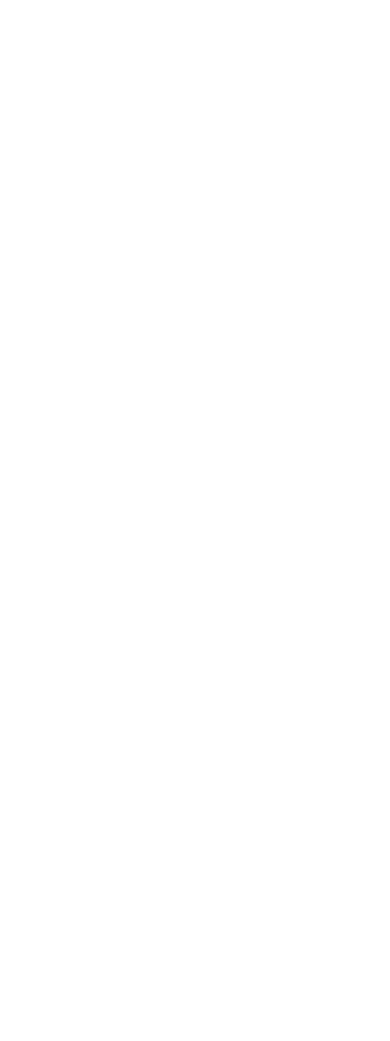
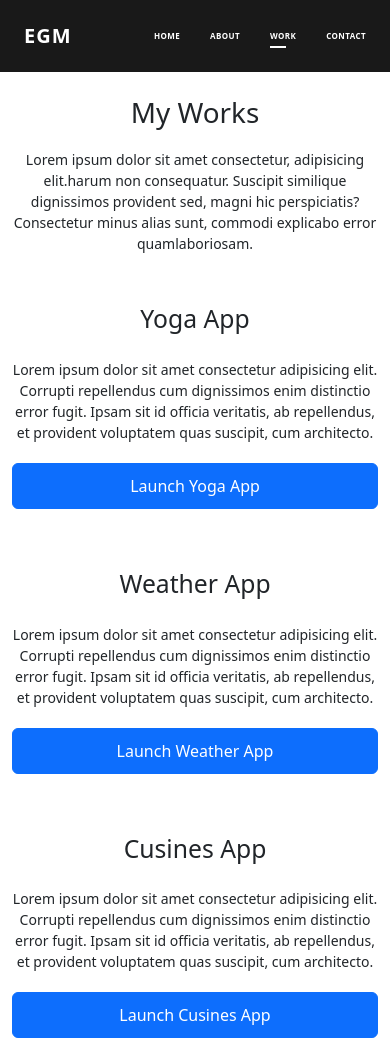
Before and after one commit to El1650/Portfolio_Project, a plain HTML site: page work.html in a window 390 px wide. Shown: the top 1041 px of the page. Before the commit the page ends 844 px from the top, so only its background shows below. Drawn offline with nearby package versions, Linux system fonts and the light colour scheme.

Commit message:
Integrated the work section

```diff
--- a/css/style.css
+++ b/css/style.css
@@ -172,6 +172,15 @@
   color: var(--primary-color);
 }
 
+/* Footer */
+#main-footer .container {
+  color: #fff;
+  background: rgba(0, 0, 0, 0.9);
+  max-width: 100%;
+  height: 10vh;
+  padding: 25px 0;
+}
+
 /* About Page */
 #about .about-intro h1 {
   font-size: 50px;
@@ -264,13 +273,18 @@
   background-color: #149ddd;
 }
 
-/* Footer */
-#main-footer .container {
-  color: #fff;
-  background: rgba(0, 0, 0, 0.9);
-  max-width: 100%;
-  height: 10vh;
-  padding: 25px 0;
+/* Work */
+.work .btn {
+  display: flex;
+  text-align: center;
+  justify-content: center;
+  width: 50%;
+  margin: 0 auto;
+  padding: 15px 20px;
+}
+
+.work .work-img {
+  visibility: hidden;
 }
 
 /* Responsive */
@@ -322,6 +336,20 @@
     height: 60px;
     margin: 25px auto 0;
   }
+
+  #work .row h2 {
+    margin: 40px 0;
+  }
+  #work .row p {
+    margin: 20px 0;
+    font-size: 14px;
+  }
+
+  #work .btn {
+    width: 100%;
+    margin: 0 auto 30px;
+    padding: 10px 10px;
+  }
 }
 
 @media (max-width: 540px) {
@@ -355,7 +383,8 @@
 
   .services p,
   #about p,
-  .skills p {
+  .skills p,
+  #work p {
     font-size: 12px;
   }
 
@@ -397,6 +426,25 @@
     font-size: 14px;
   }
 
+  .row img {
+    display: none;
+  }
+
+  #work .row h2 {
+    margin: 30px 0 5px;
+    text-align: center;
+  }
+  #work .row p {
+    margin-bottom: 20px;
+    text-align: center;
+  }
+
+  #work .btn {
+    width: 100%;
+    margin: 0 auto 30px;
+    padding: 10px 10px;
+  }
+
   #main-footer .container {
     font-size: 12px;
   }
--- a/work.html
+++ b/work.html
@@ -0,0 +1,142 @@
+<!DOCTYPE html>
+<html lang="en">
+  <head>
+    <meta charset="UTF-8" />
+    <meta name="viewport" content="width=device-width, initial-scale=1.0" />
+    <link
+      href="https://cdn.jsdelivr.net/npm/bootstrap@5.3.2/dist/css/bootstrap.min.css"
+      rel="stylesheet"
+      integrity="sha384-T3c6CoIi6uLrA9TneNEoa7RxnatzjcDSCmG1MXxSR1GAsXEV/Dwwykc2MPK8M2HN"
+      crossorigin="anonymous" />
+    <script
+      src="https://cdn.jsdelivr.net/npm/bootstrap@5.3.2/dist/js/bootstrap.bundle.min.js"
+      integrity="sha384-C6RzsynM9kWDrMNeT87bh95OGNyZPhcTNXj1NW7RuBCsyN/o0jlpcV8Qyq46cDfL"
+      crossorigin="anonymous"></script>
+    <script src="https://cdn.jsdelivr.net/npm/typed.js@2.0.12"></script>
+    <link
+      rel="stylesheet"
+      href="https://cdnjs.cloudflare.com/ajax/libs/font-awesome/4.7.0/css/font-awesome.min.css" />
+    <link rel="stylesheet" href="./css/style.css" />
+    <title>Document</title>
+  </head>
+  <body>
+    <!-- Header part -->
+    <header id="header" class="fixed-top header-scrolled">
+      <div class="container">
+        <div
+          class="container-fluid d-flex align-items-center justify-content-between">
+          <h1 class="logo">
+            <a href="index.html">EGM</a>
+          </h1>
+          <nav id="navbar" class="navbar">
+            <ul>
+              <li>
+                <a class="nav-link" href="index.html">Home</a>
+              </li>
+              <li><a class="nav-link" href="about.html">About</a></li>
+              <li><a class="nav-link active" href="work.html">Work</a></li>
+              <li><a class="nav-link" href="#">Contact</a></li>
+            </ul>
+          </nav>
+        </div>
+      </div>
+    </header>
+
+    <!-- Work section -->
+    <section id="work" class="work">
+      <div class="container">
+        <div class="row">
+          <div class="col፟-lg-12">
+            <div class="work-intro pt-5 mt-5 text-center">
+              <h1>My Works</h1>
+              <div class="work-content text-justify">
+                <p>
+                  Lorem ipsum dolor sit amet consectetur, adipisicing elit.harum
+                  non consequatur. Suscipit similique dignissimos provident sed,
+                  magni hic perspiciatis?Consectetur minus alias sunt, commodi
+                  explicabo error quamlaboriosam.
+                </p>
+              </div>
+            </div>
+          </div>
+
+          <div class="col-md-12">
+            <h2 class="title">Yoga App</h2>
+          </div>
+          <div class="col-md-6 mt-md-4">
+            <img
+              class="img-fluid rounded yoga"
+              src="./img/yoga.png"
+              alt="yogaWebsite" />
+          </div>
+          <div class="col-md-6 mt-lg-5">
+            <p>
+              Lorem ipsum dolor sit amet consectetur adipisicing elit. Corrupti
+              repellendus cum dignissimos enim distinctio error fugit. Ipsam sit
+              id officia veritatis, ab repellendus, et provident voluptatem quas
+              suscipit, cum architecto.
+            </p>
+            <div class="links mt-md-5">
+              <a class="btn btn-primary mt-1" href="about.html"
+                >Launch Yoga App</a
+              >
+            </div>
+          </div>
+
+          <div class="col-md-12">
+            <h2 class="title mt-md-5">Weather App</h2>
+          </div>
+          <div class="col-md-6 mt-md-4">
+            <img
+              class="img-fluid rounded yoga"
+              src="./img/weather.jpg"
+              alt="weatherWebsite" />
+          </div>
+          <div class="col-md-6 mt-lg-5">
+            <p>
+              Lorem ipsum dolor sit amet consectetur adipisicing elit. Corrupti
+              repellendus cum dignissimos enim distinctio error fugit. Ipsam sit
+              id officia veritatis, ab repellendus, et provident voluptatem quas
+              suscipit, cum architecto.
+            </p>
+            <div class="links mt-md-5">
+              <a class="btn btn-primary mt-1" href="about.html"
+                >Launch Weather App</a
+              >
+            </div>
+          </div>
+
+          <div class="col-md-12">
+            <h2 class="title mt-lg-5">Cusines App</h2>
+          </div>
+          <div class="col-md-6 mt-lg-4">
+            <img
+              class="img-fluid rounded yoga"
+              src="./img/cusines.jpg"
+              alt="cusinesWebsite" />
+          </div>
+          <div class="col-md-6 mt-lg-5">
+            <p>
+              Lorem ipsum dolor sit amet consectetur adipisicing elit. Corrupti
+              repellendus cum dignissimos enim distinctio error fugit. Ipsam sit
+              id officia veritatis, ab repellendus, et provident voluptatem quas
+              suscipit, cum architecto.
+            </p>
+            <div class="links mt-lg-5 mb-4">
+              <a class="btn btn-primary mt-1" href="about.html"
+                >Launch Cusines App</a
+              >
+            </div>
+          </div>
+        </div>
+      </div>
+    </section>
+
+    <!-- Footer Section -->
+    <footer id="main-footer" class="text-center">
+      <div class="container">
+        <p>Copyright &copy;2023, Elena G. Mandefro, All Rights Reserved.</p>
+      </div>
+    </footer>
+  </body>
+</html>
```
Also changed, not shown: about.html (+1 -1 lines), index.html (+4 -2 lines), img/cusines.jpg (added), img/weather.jpg (added), img/yoga.png (added).
